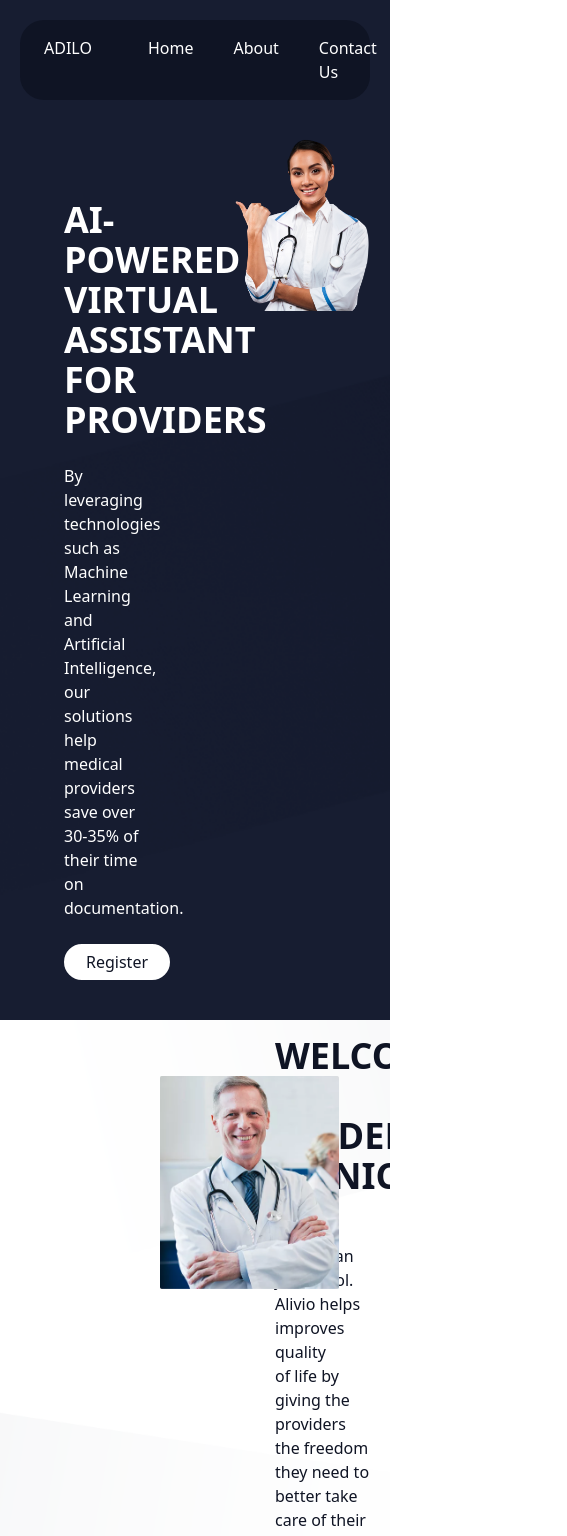
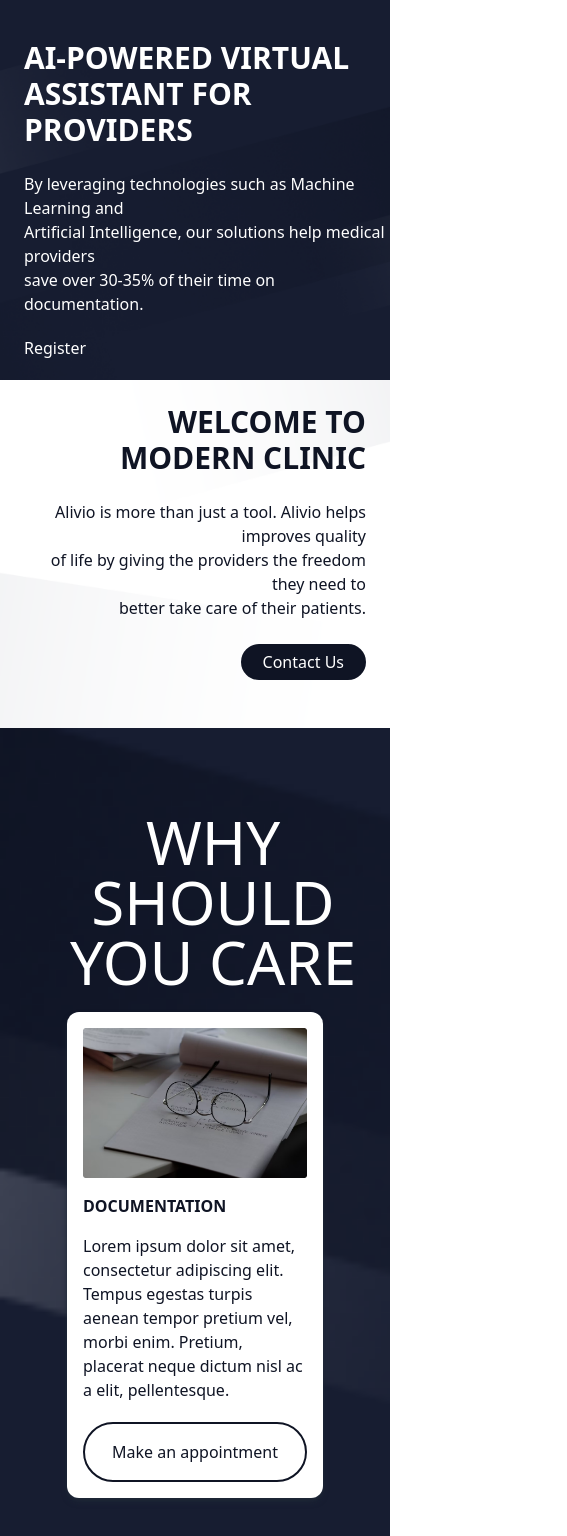
Before and after one commit to GM-11/dev-assignment, a Next.js app: page / in a window 390 px wide. Shown: the top 1536 px of the page, 567 px wide, since content can reach past the window. Built offline with nearby package versions, Linux system fonts and the light colour scheme.

Commit message:
added responsiveness

```diff
--- a/components/card.js
+++ b/components/card.js
@@ -2,7 +2,7 @@ import React from "react";
 import Image from "next/image";
 function Card({ imagePath, heading, content }) {
   return (
-    <div className="bg-white p-4 rounded-xl w-72 m-2 my-32 hover:-translate-y-4  ease-in duration-100 shadow-gray-800 shadow-md">
+    <div className="bg-white p-4 rounded-xl w-64 md:w-72 m-2 md:my-32 my-5 hover:-translate-y-4  ease-in duration-100 shadow-gray-800 shadow-md">
       <Image src={imagePath} height={400} width={400} alt="" />
       <h1 className="text-background text-32l uppercase py-4 font-semibold font-exo">
         {heading}
--- a/components/footer.js
+++ b/components/footer.js
@@ -7,7 +7,7 @@ function Footer() {
     <Element name = "footer">
 
     <div className=" bg-[url('/footer.png')]">
-      <div className="grid grid-cols-3 space-x-10 text-white">
+      <div className="grid grid-cols-1 md:grid-cols-3 space-x-10 text-white">
         <div className="col-span-1  flex-col flex p-16 justify-start">
           <Image src="/alivio.png" height={150} width={150} alt="" />
           <p className="py-3 font-thin">
--- a/components/header.js
+++ b/components/header.js
@@ -3,7 +3,7 @@ import Link from "next/link";
 import { Link as ScrollLink } from "react-scroll";
 function Header() {
   return (
-    <div className="bg-background text-white  rounded-3xl m-5 flex flex-row justify-between">
+    <div className="bg-background text-white hidden rounded-3xl m-5 md:flex md:flex-row md:justify-between">
       <div className="px-6 py-4">ADILO</div>
       <ul className="flex  m-3  flex-row">
         <ScrollLink
--- a/pages/screens/care.js
+++ b/pages/screens/care.js
@@ -4,13 +4,32 @@ import { Element } from "react-scroll";
 
 function Care() {
   return (
-    <Element name = "care">
-
+    <Element name="care">
       <div className='bg-[url("/care.png")] bg-cover'>
         <div className="text-white p-5">
-        <h1 className="text-6xl uppercase mt-16 ml-9 font-exo">Why should you care</h1>
+          <h1 className="text-6xl uppercase mt-16 ml-9 font-exo text-center md:text-left">
+            Why should you care
+          </h1>
 
-        <div className="flex flex-row justify-around ">
+          <div className="md:flex md:flex-row md:justify-around hidden">
+            <Card
+              imagePath="/glasses.png"
+              content="Lorem ipsum dolor sit amet, consectetur adipiscing elit. Tempus egestas turpis aenean tempor pretium vel, morbi enim. Pretium, placerat neque dictum nisl ac a elit, pellentesque."
+              heading="documentation"
+            />
+            <Card
+              imagePath="/image3.png"
+              content="Lorem ipsum dolor sit amet, consectetur adipiscing elit. Tempus egestas turpis aenean tempor pretium vel, morbi enim. Pretium, placerat neque dictum nisl ac a elit, pellentesque."
+              heading="diagnosis coading"
+            />
+            <Card
+              imagePath="/doctors-sitting.png"
+              content="Lorem ipsum dolor sit amet, consectetur adipiscing elit. Tempus egestas turpis aenean tempor pretium vel, morbi enim. Pretium, placerat neque dictum nisl ac a elit, pellentesque."
+              heading="diagnosis research"
+            />
+          </div>
+
+          <div className="md:hidden flex flex-col items-center">
             <Card
               imagePath="/glasses.png"
               content="Lorem ipsum dolor sit amet, consectetur adipiscing elit. Tempus egestas turpis aenean tempor pretium vel, morbi enim. Pretium, placerat neque dictum nisl ac a elit, pellentesque."
--- a/pages/screens/home.js
+++ b/pages/screens/home.js
@@ -5,20 +5,21 @@ import { Element } from "react-scroll";
 import Link from "next/link";
 
 function Home() {
-  const [open, setOpen] = useState(false);
+  // const [open, setOpen] = useState(false);
   return (
     <Element name="home">
-      <div className=' bg-[url("/bg.png")] bg-cover bg-center text-white m-0  h-[100%] w-[100%] overflow-hidden'>
-        <Header />
+      <div className=' bg-[url("/bg.png")] bg-cover bg-center text-white m-0   overflow-hidden'>
 
-        <div className="grid grid-cols-5 p-4 mt-42">
+          <Header />
+
+        <div className="md:grid hidden md:grid-cols-5 p-4 mt-42">
           <div className="col-span-2 ml-12 mt-16 ">
             <div className="text-4xl font-bold uppercase mb-6 font-exo">
               <p>AI-powered Virtual</p>
               <p>Assistant for</p>
               <p>Providers</p>
             </div>
-            <div >
+            <div>
               <p>By leveraging technologies such as Machine Learning and</p>
               <p>
                 Artificial Intelligence, our solutions help medical providers
@@ -34,6 +35,22 @@ function Home() {
             <Image src="/doc-female.png" height={400} width={400} alt="" />
           </div>
         </div>
+
+        <div className="md:hidden grid grid-cols-1 ml-6 mt-10">
+          <div className="text-3xl font-bold uppercase mb-6 font-exo">
+            <p>AI-powered Virtual</p>
+            <p>Assistant for</p>
+            <p>Providers</p>
+          </div>
+          <div className="text-md">
+            <p>By leveraging technologies such as Machine Learning and</p>
+            <p>Artificial Intelligence, our solutions help medical providers</p>
+            <p>save over 30-35% of their time on documentation.</p>
+          </div>
+          <button className="md:bg-white w-[15%] py-5 md:text-background text-white md:px-5 md:py-1 rounded-3xl md:my-6 md:border-2 md:border-white hover:bg-transparent hover:text-white  ease-in duration-100">
+            <Link href="/screens/login">Register</Link>
+          </button>
+        </div>
       </div>
     </Element>
   );
--- a/pages/screens/login.js
+++ b/pages/screens/login.js
@@ -3,9 +3,9 @@ import Image from "next/image";
 function Login() {
   const [isnew, setNew] = useState(false);
   return (
-    <div className="grid grid-cols-2">
+    <div className="grid md:grid-cols-2 grid-cols-1">
       <div className="col-span-1 bg-[url('/bg.png')] text-white flex flex-col items-center  pb-0">
-        <div className="font-bold uppercase text-7xl my-16 ">
+        <div className="font-bold uppercase md:text-7xl md:my-12 text-3xl my-4">
           {isnew ? (
             <>
               <p>join</p>
@@ -18,7 +18,13 @@ function Login() {
             </>
           )}
         </div>
-        <Image width={300} height={300} src="/doc-male-2.png" alt="" />
+
+        <div className="md:flex md:translate-y-8 hidden">
+          <Image width={350} height={350} src="/doc-male-2.png" alt="" />
+        </div>
+        <div className="md:hidden">
+          <Image width={250} height={250} src="/doc-male-2.png" alt="" />
+        </div>
       </div>
       <div className="col-span-1 text-background flex flex-col items-center my-48">
         {isnew ? (
@@ -49,6 +55,9 @@ function Login() {
         >
           {isnew ? "I already have an account" : "I am new here"}
         </button>
+        <button className="text-white my-2 font-thin bg-background rounded-full px-2 py-1 hover:text-background hover:bg-white border-2 border-background ease-in duration-100">
+          {isnew ? "Sign Up" : "Sign in"}
+        </button>
       </div>
     </div>
   );
--- a/pages/screens/welcome.js
+++ b/pages/screens/welcome.js
@@ -8,11 +8,10 @@ function Welcome() {
   return (
     <Element name="welcome">
       <div className=' bg-[url("/bg2.png")] bg-cover bg-center text-background m-0  h-[100%] w-[100%] overflow-hidden '>
-        <div className="grid grid-cols-2 p-4 mt-42 space-x-20 ">
+        <div className="md:grid hidden md:grid-cols-2 p-4 mt-42 space-x-20 ">
           <div className="col-span-1 my-10 translate-x-36">
             <Image src="/doc-male.png" height={400} width={400} alt="" />
           </div>
-          {/* <div className="col-span-1"></div> */}
           <div className="md:col-span-1 md:ml-12 md:mt-44 font-['Exo 2']">
             <div className="text-4xl font-bold uppercase mb-6">
               <p>Welcome to</p>
@@ -40,6 +39,35 @@ function Welcome() {
             </button>
           </div>
         </div>
+
+        <div className="flex flex-col items-end md:hidden p-6">
+          <div className="md:col-span-1 font-['Exo 2'] text-end">
+            <div className="text-3xl font-bold uppercase mb-6  ">
+              <p>Welcome to</p>
+              <p>Modern Clinic</p>
+            </div>
+            <div className="text-md ">
+              <p>
+                Alivio is more than just a tool. Alivio helps improves quality
+              </p>
+              <p>of life by giving the providers the freedom they need to</p>
+              <p>better take care of their patients.</p>
+            </div>
+            <button className="bg-background text-white px-5 py-1 rounded-3xl my-6 border-2 border-background hover:bg-transparent hover:text-background  ease-in duration-100">
+              <Link
+                activeClass="active"
+                to="footer"
+                spy={true}
+                smooth={true}
+                offset={0}
+                href=""
+                duration={500}
+              >
+                Contact Us
+              </Link>
+            </button>
+          </div>
+        </div>
       </div>
     </Element>
   );
```
Lines whose indentation alone changed are shown as unchanged.
